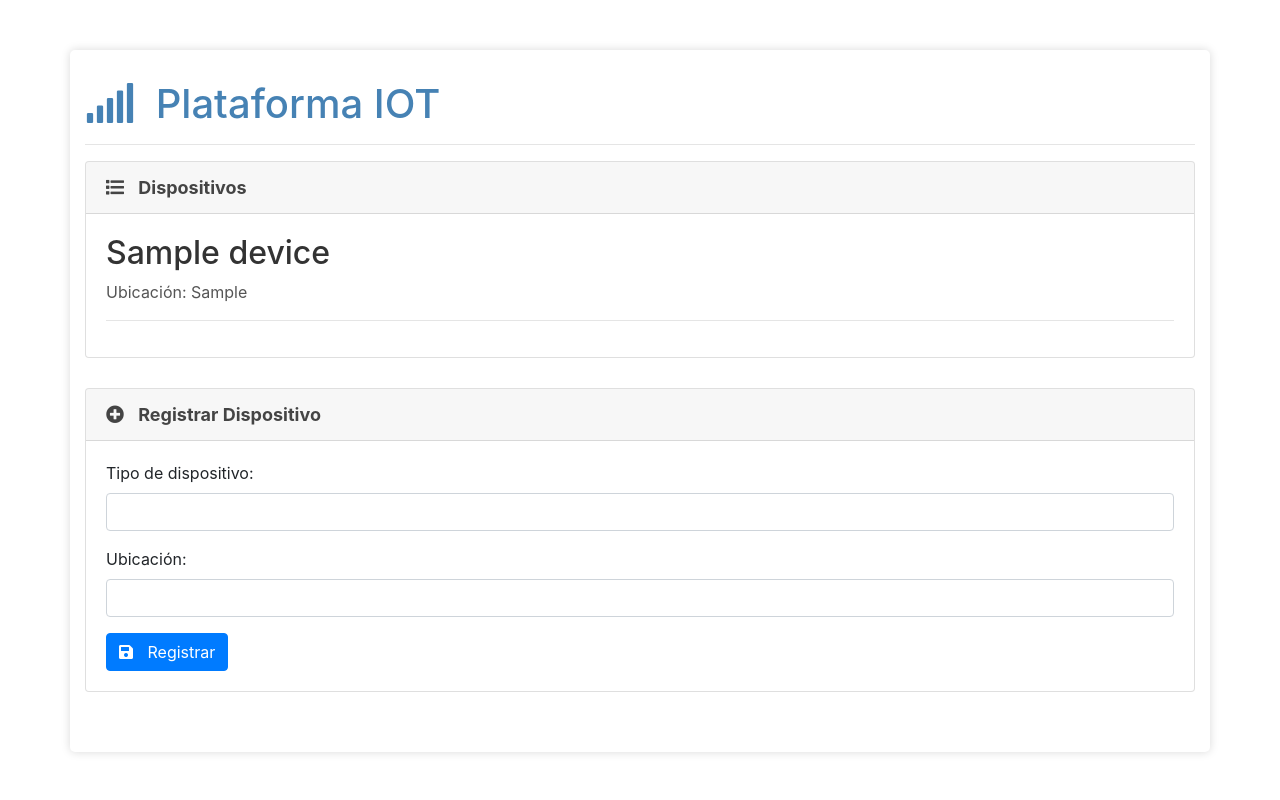
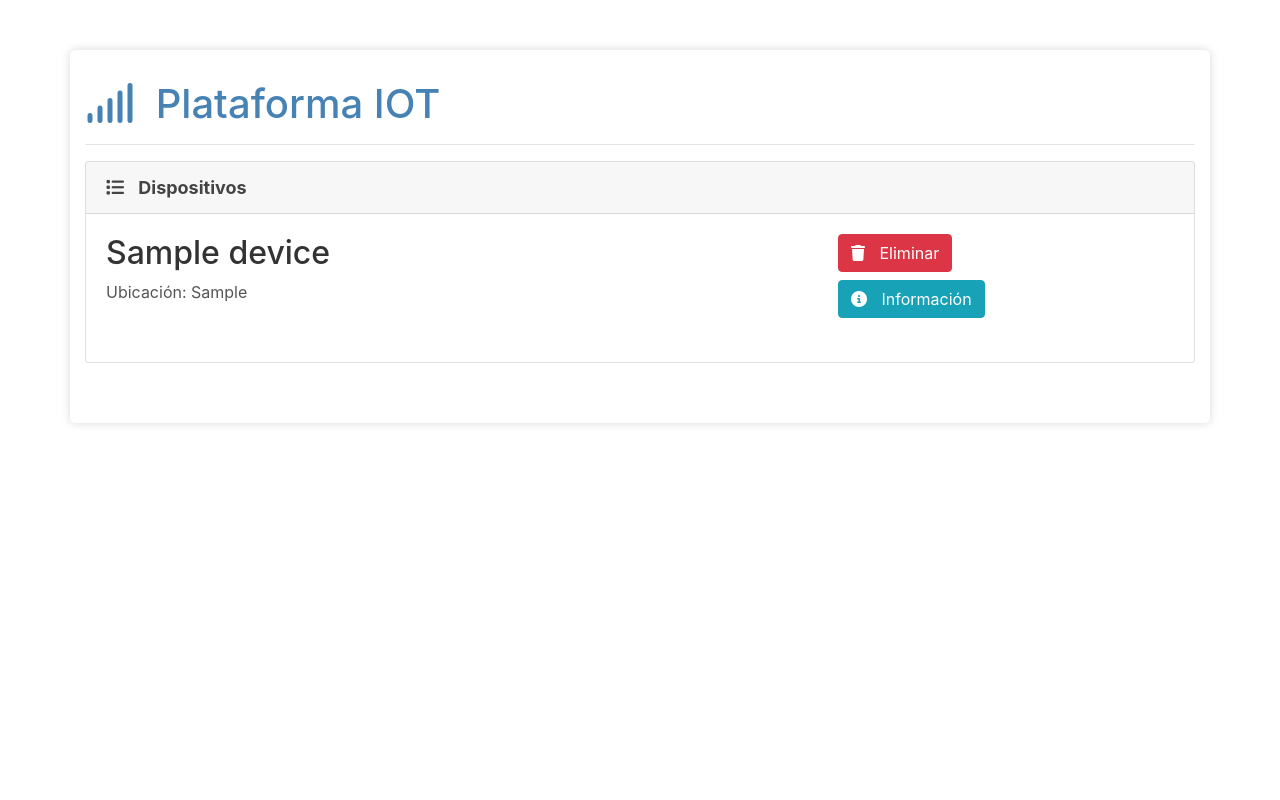
Before and after one commit to antoniol00/Practica_IoT_E2EE, a Flask app: page / in a window 1280 px wide. Run offline with Flask 3, Linux system fonts and the light colour scheme; tables that the repository leaves empty hold one stand-in row (values such as "Sample post"); some libraries are stand-ins or nearby versions.

Commit message:
Version estable

```diff
--- a/platform/app.py
+++ b/platform/app.py
@@ -9,8 +9,9 @@ app.config['SQLALCHEMY_DATABASE_URI'] = 'sqlite:///test.db'
 with app.app_context():
     db = SQLAlchemy(app)
 
+
 class Device(db.Model):
-    __tablename__ = 'device' # nombre de la tabla en minúsculas
+    __tablename__ = 'device'  # nombre de la tabla en minúsculas
     id = db.Column(db.String(200), primary_key=True)
     name = db.Column(db.String(200), nullable=False)
     location = db.Column(db.String(200), nullable=False)
@@ -34,12 +35,50 @@ class Device(db.Model):
         self.hash_algorithm = hash_algorithm
         self.dh_algorithm = dh_algorithm
 
+
+class Message(db.Model):
+    __tablename__ = 'message'
+    id = db.Column(db.Integer, primary_key=True)
+    message = db.Column(db.String(200), nullable=False)
+    time = db.Column(db.DateTime, default=datetime.now)
+    device_id = db.Column(db.String(200), db.ForeignKey(
+        'device.id'), nullable=False)
+    device = db.relationship(
+        'Device', backref=db.backref('messages', lazy=True))
+
+    def __repr__(self):
+        return '<Message %r>' % self.message
+
+    def __init__(self, message, device):
+        self.message = message
+        self.device = device
+
+
 @app.route('/')
 def index():
     devices = Device.query.all()
     return render_template('index.html', devices=devices)
 
+
+@app.route('/eliminar_dispositivo/<string:device_id>', methods=['POST'])
+def eliminar_dispositivo(device_id):
+    device = Device.query.get(device_id)
+    if device:
+        db.session.delete(device)
+        db.session.commit()
+    return redirect('/')
+
+
+@app.route('/informacion_dispositivo/<string:device_id>', methods=['GET'])
+def informacion_dispositivo(device_id):
+    messages = Message.query.filter_by(device_id=device_id).order_by(Message.time.desc())
+    device = Device.query.get(device_id)
+    # lógica para obtener la información del dispositivo correspondiente al ID
+    return render_template('informacion_dispositivo.html', messages=messages, device=device)
+
+
 if __name__ == "__main__":
-    mqtt_client_process = subprocess.Popen([sys.executable, 'platform_mqtt.py'])
+    mqtt_client_process = subprocess.Popen(
+        [sys.executable, 'platform_mqtt.py'])
     app.run(debug=False)
     mqtt_client_process.terminate()
--- a/platform/templates/base.html
+++ b/platform/templates/base.html
@@ -10,6 +10,8 @@
     <script src="https://ajax.googleapis.com/ajax/libs/jquery/3.5.1/jquery.min.js"></script>
     <script src="https://cdnjs.cloudflare.com/ajax/libs/popper.js/1.16.0/umd/popper.min.js"></script>
     <script src="https://maxcdn.bootstrapcdn.com/bootstrap/4.5.2/js/bootstrap.min.js"></script>
+    <link rel="stylesheet" href="https://cdnjs.cloudflare.com/ajax/libs/font-awesome/6.3.0/css/all.min.css">
+    <meta http-equiv="refresh" content="5">
 
 </head>
 
--- a/platform/templates/index.html
+++ b/platform/templates/index.html
@@ -15,30 +15,31 @@
         </div>
         <div class="card-body">
             {% for device in devices %}
-            <h2>{{ device.name }}</h2>
-            <p>Ubicación: {{ device.location }}</p>
-            <hr>
+            <div class="row mb-3">
+                <div class="col-md-8">
+                    <h2>{{ device.name }}</h2>
+                    <p>Ubicación: {{ device.location }}</p>
+                </div>
+                <div class="col-md-4">
+                    <form method="POST" action="{{ url_for('eliminar_dispositivo', device_id=device.id) }}">
+                        <button type="submit" class="btn btn-danger mb-2">
+                            <i class="fas fa-trash"></i> Eliminar
+                        </button>
+                    </form>
+                    <form method="GET" action="{{ url_for('informacion_dispositivo', device_id=device.id) }}">
+                        <button type="submit" class="btn btn-info mb-2">
+                            <i class="fas fa-info-circle"></i> Información
+                        </button>
+                    </form>
+                </div>
+            </div>
             {% endfor %}
-        </div>
-    </div>
-    <div class="card">
-        <div class="card-header">
-            <i class="fas fa-plus-circle"></i> Registrar Dispositivo
-        </div>
-        <div class="card-body">
-            <form>
-                <div class="form-group">
-                    <label for="tipo">Tipo de dispositivo:</label>
-                    <input type="text" class="form-control" id="tipo" name="tipo">
-                </div>
-                <div class="form-group">
-                    <label for="ubicacion">Ubicación:</label>
-                    <input type="text" class="form-control" id="ubicacion" name="ubicacion">
-                </div>
-                <button type="submit" class="btn btn-primary"><i class="fas fa-save"></i> Registrar</button>
-            </form>
         </div>
     </div>
 </div>
 
+
+
+
+
 {% endblock %}
```
Also changed, not shown: platform/platform_mqtt.py (+59 -34 lines), platform/templates/informacion_dispositivo.html (added, +39 -0 lines).
